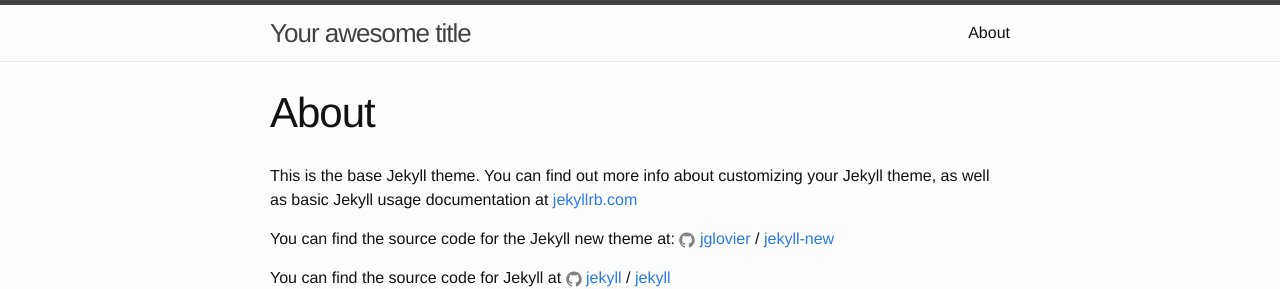
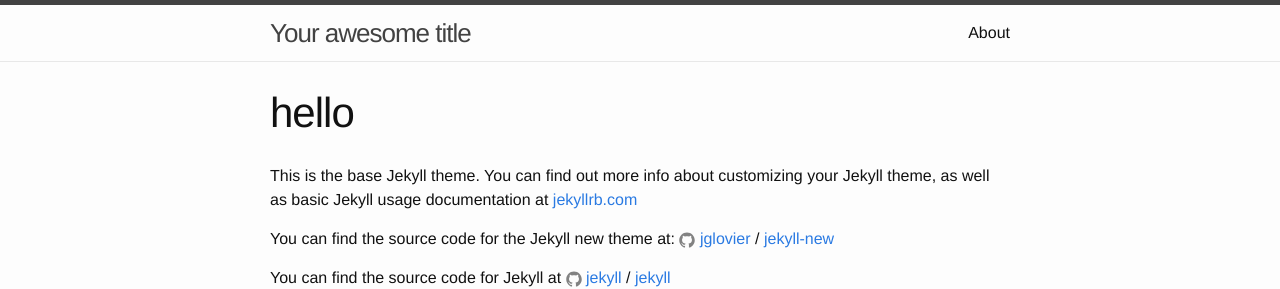
Before and after one commit to davidn333/davidnegus.github.io, a Jekyll site: the page built from about.md, in a window 1280 px wide. Shown: the top 289 px of the page. Built offline with Jekyll 4.4.1, drawn with Linux system fonts in a browser that asks for light colours.

Commit message:
Update page.html

```diff
--- a/_layouts/page.html
+++ b/_layouts/page.html
@@ -4,7 +4,7 @@
 <article class="post">
 
   <header class="post-header">
-    <h1 class="post-title">{{ page.title }}</h1>
+    <h1 class="post-title">hello</h1>
   </header>
 
   <div class="post-content">
```
